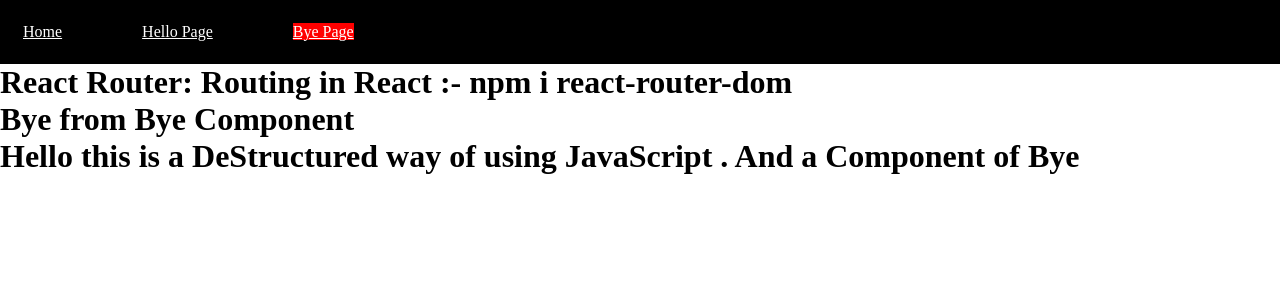
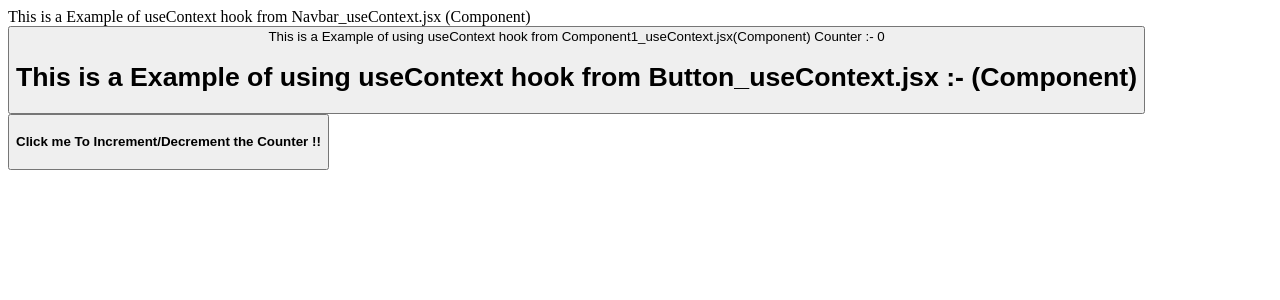
Before and after one commit to Madhav-P-2005/Code-With-React.js, a React (Vite) app in the folder vite-project/: page /bye in a window 1280 px wide. Shown: the top 300 px of the page. Built offline with nearby package versions, Linux system fonts and the light colour scheme.

Commit message:
Learning Phase-9 Completed

```diff
--- /dev/null
+++ b/vite-project/src/App_useContext.jsx
@@ -0,0 +1,81 @@
+import React, { useState } from 'react'
+import Navbar_useContext from './components2-Sigma/Navbar_useContext'
+
+import { counterContext } from './use_Context/context'
+
+/*
+  What is useContext in React?
+
+  - useContext is a React Hook that lets you access the value from a Context object.
+
+  - It is used to **share state or data globally** across components without passing props manually at every level.
+
+  - This helps us **avoid prop drilling** — that means we don’t need to pass props from parent ➝ child ➝ grandchild.
+
+  Instead of :-
+    <Parent user={user}>
+      <Child user={user}>
+        <GrandChild user={user}> // tiring...
+
+  We can just :-
+    const user = useContext(UserContext); // from anywhere inside the component tree
+
+  Summary :-
+  - Create a context using createContext()
+  - Wrap your components using Context.Provider
+  - Use useContext(ContextName) in any child to access the value
+
+  Useful for :-
+  - Auth (user login info)
+  - Theme (light/dark mode)
+  - Language preference
+  - Cart state
+  - App-wide settings
+
+
+  here :-   App_useContext.jsx :-
+                       Nav_useContext.jsx :-
+                                 Button_useContext.jsx :-
+                                          Component1_useContext.jsx
+
+*/
+
+
+const App_useContext = () => {
+
+    const [count , setCount] = useState(0)
+
+    // function handleChange(){
+    //     setCount(count+1)
+    // }
+
+  return (
+    // <>
+    //   <div>
+    //     {" "}
+    //     This is a without using use_Context hook Example from App_useContext.jsx  (App.jsx) :-{" "}
+    //   </div>
+    //   <br />
+
+    //   {/*  See here this is a Example of "prop - drilling" */}
+    //   <Navbar_useContext count={count} />
+    //   <br />
+
+    //   {/* <h1> This is a Counter :- {count}</h1> */}
+
+    //   <button onClick={handleChange}>
+    //     <h4>Click me To Increment/Decrement the Counter !! </h4>
+    //   </button>
+    // </>
+    <>
+      <counterContext.Provider value={{count , setCount}}>
+      <Navbar_useContext/>
+        <button onClick={() => setCount((count) => count+1)}>
+          <h4>Click me To Increment/Decrement the Counter !! </h4>
+        </button>
+      </counterContext.Provider>
+    </>
+  );
+}
+
+export default App_useContext
--- /dev/null
+++ b/vite-project/src/components2-Sigma/Button_useContext.jsx
@@ -0,0 +1,36 @@
+import React from "react";
+import Component1_useContext from "./Component1_useContext";
+
+const Button_useContext = () => {
+  return (
+    // <>
+    //   <button>
+    //     {" "}
+    //     <span>
+    //       {" "}
+    //       {/*  See here this is a Example of "prop - drilling" */}
+    //       <Component1_useContext count={count} />{" "}
+    //     </span>{" "}
+    //     <h1>
+    //       {" "}
+    //       This is a Example of Without using useContext hook from
+    //       Button_useContext.jsx :- (Component){" "}
+    //     </h1>
+    //   </button>
+    // </>
+
+    <>
+      <button>
+        <span>
+          <Component1_useContext  />
+        </span>
+        <h1>
+          This is a Example of  using useContext hook from
+          Button_useContext.jsx :- (Component)
+        </h1>
+      </button>
+    </>
+  );
+};
+
+export default Button_useContext;
--- /dev/null
+++ b/vite-project/src/components2-Sigma/Component1_useContext.jsx
@@ -0,0 +1,27 @@
+import React , {useContext} from 'react'
+import { counterContext } from '../use_Context/context';
+
+
+
+const Component1_useContext = () => {
+
+   const value = useContext(counterContext)
+
+  return (
+    // <>
+    //   <div>
+    //     This is a Example of Without using useContext hook from
+    //     Component1_useContext.jsx(Component) Counter :- {count}
+    //   </div>
+    // </>
+
+    <>
+      <div>
+        This is a Example of  using useContext hook from
+        Component1_useContext.jsx(Component) Counter :- {value.count}
+      </div>
+    </>
+  );
+}
+
+export default Component1_useContext
--- /dev/null
+++ b/vite-project/src/components2-Sigma/Navbar_useContext.jsx
@@ -0,0 +1,27 @@
+import React from "react";
+
+import Button_useContext from "./Button_useContext";
+
+const Navbar_useContext = () => {
+  return (
+    // <>
+    //   <div>
+    //     {" "}
+    //     This is a Example of without Using  useContext hook from Navbar_useContext.jsx
+    //     (Component){" "}
+    //   </div>
+    //   {/*  See here this is a Example of "prop - drilling" */}
+    //   <Button_useContext count={count} />
+    // </>
+
+    <>
+      <div>
+        This is a Example of useContext hook from Navbar_useContext.jsx
+        (Component)
+      </div>
+      <Button_useContext />
+    </>
+  );
+};
+
+export default Navbar_useContext;
--- a/vite-project/src/main.jsx
+++ b/vite-project/src/main.jsx
@@ -6,7 +6,8 @@ import "bootstrap/dist/js/bootstrap.bundle.min.js";
 // import App4Sigma from './App4Sigma.jsx'
 // import App from './App.jsx'
 // import App2Sigma from './App2Sigma.jsx'
-import RouterApp from "./RouterApp.jsx";
+// import RouterApp from "./RouterApp.jsx";
+import App_useContext from "./App_useContext.jsx";
 // import AppExercise from "./AppExercise";
 
 createRoot(document.getElementById("root")).render(
@@ -16,6 +17,7 @@ createRoot(document.getElementById("root")).render(
     {/* <App3Sigma/> */}
     {/* <App4Sigma/> */}
     {/* <AppExercise /> */}
-    <RouterApp/>
+    {/* <RouterApp/> */}
+    <App_useContext/>
   </StrictMode>
 );
--- /dev/null
+++ b/vite-project/src/use_Context/context.js
@@ -0,0 +1,4 @@
+import { createContext } from "react";
+
+
+export const counterContext = createContext(0)
```
